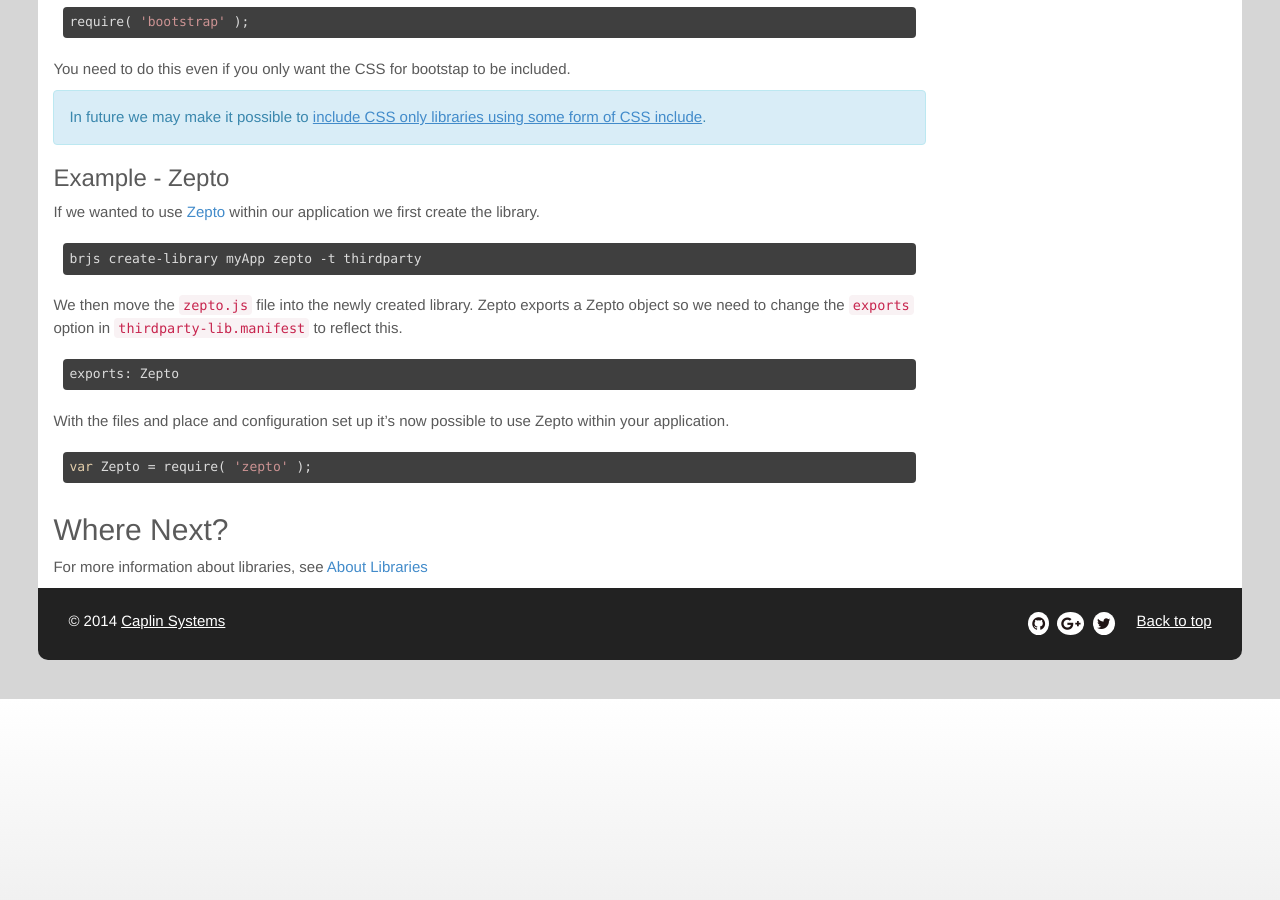
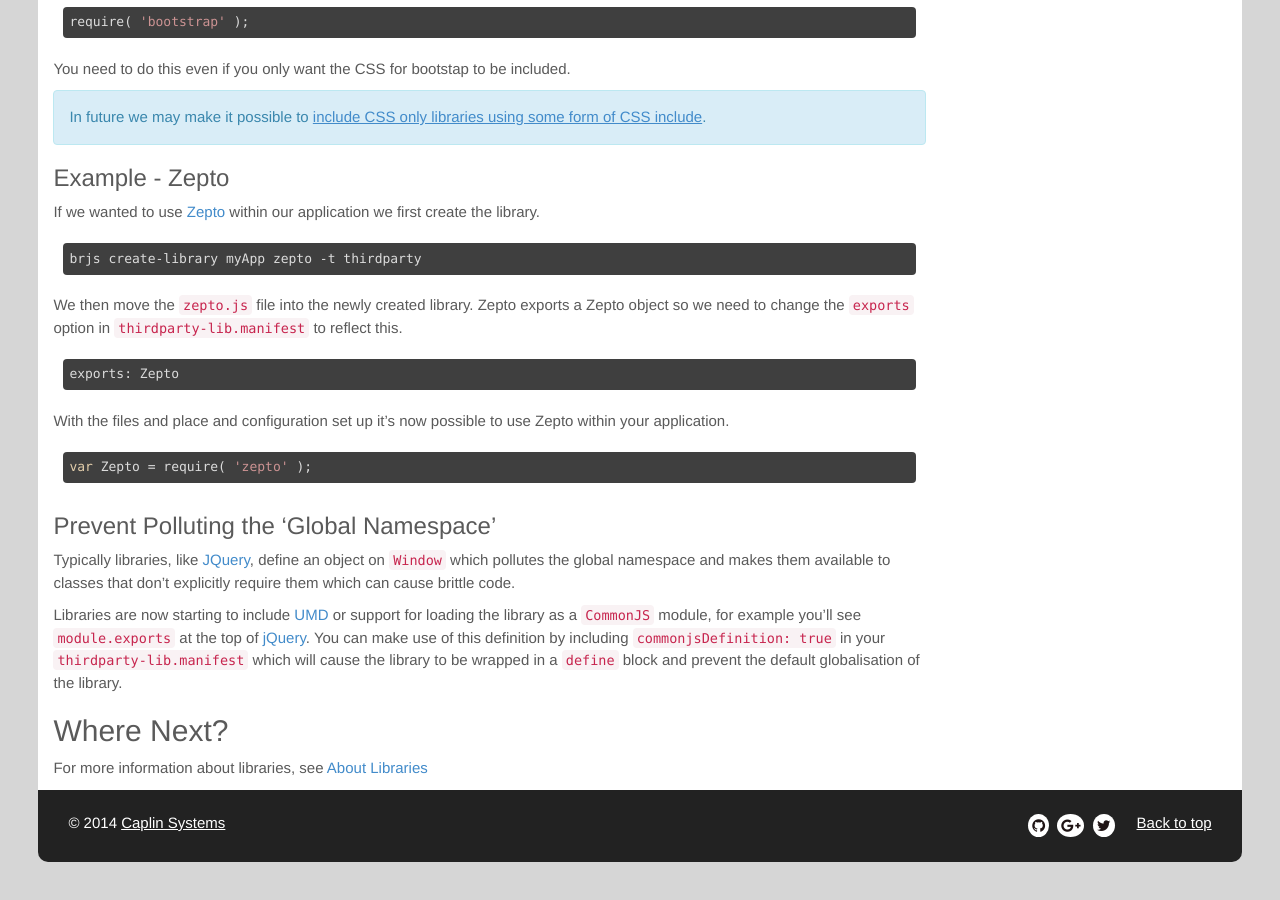
Before and after one commit to BladeRunnerJS/brjs-site, a Jekyll site: the page built from docs/use/use_libraries.md, in a window 1280 px wide and 900 px high, scrolled down 2169 px. Built offline with Jekyll 4.4.1, drawn with Linux system fonts in a browser that asks for light colours; nearby versions of some CDN libraries; Markdown is read by kramdown in place of the engine named in the settings; before the commit the page ends 2868 px from its top, so only the background shows below that.

Commit message:
updating docs to include info about 'commonjsDefinition'

````diff
--- a/docs/use/use_libraries.md
+++ b/docs/use/use_libraries.md
@@ -127,6 +127,12 @@ With the files and place and configuration set up it's now possible to use Zepto
 var Zepto = require( 'zepto' );
 ```
 
+### Prevent Polluting the 'Global Namespace'
+
+Typically libraries, like [JQuery](http://jquery.com/), define an object on `Window` which pollutes the global namespace and makes them available to classes that don't explicitly require them which can cause brittle code.
+
+Libraries are now starting to include [UMD](http://github.com/umdjs/umd) or support for loading the library as a `CommonJS` module, for example you'll see `module.exports` at the top of [jQuery](https://code.jquery.com/jquery-1.11.1.js). You can make use of this definition by including `commonjsDefinition: true` in your `thirdparty-lib.manifest` which will cause the library to be wrapped in a `define` block and prevent the default globalisation of the library.
+
 ## Where Next?
 
 For more information about libraries, see [About Libraries](/docs/concepts/libraries/)
````
Also changed, not shown: docs/concepts/libraries.md (+2 -0 lines).
